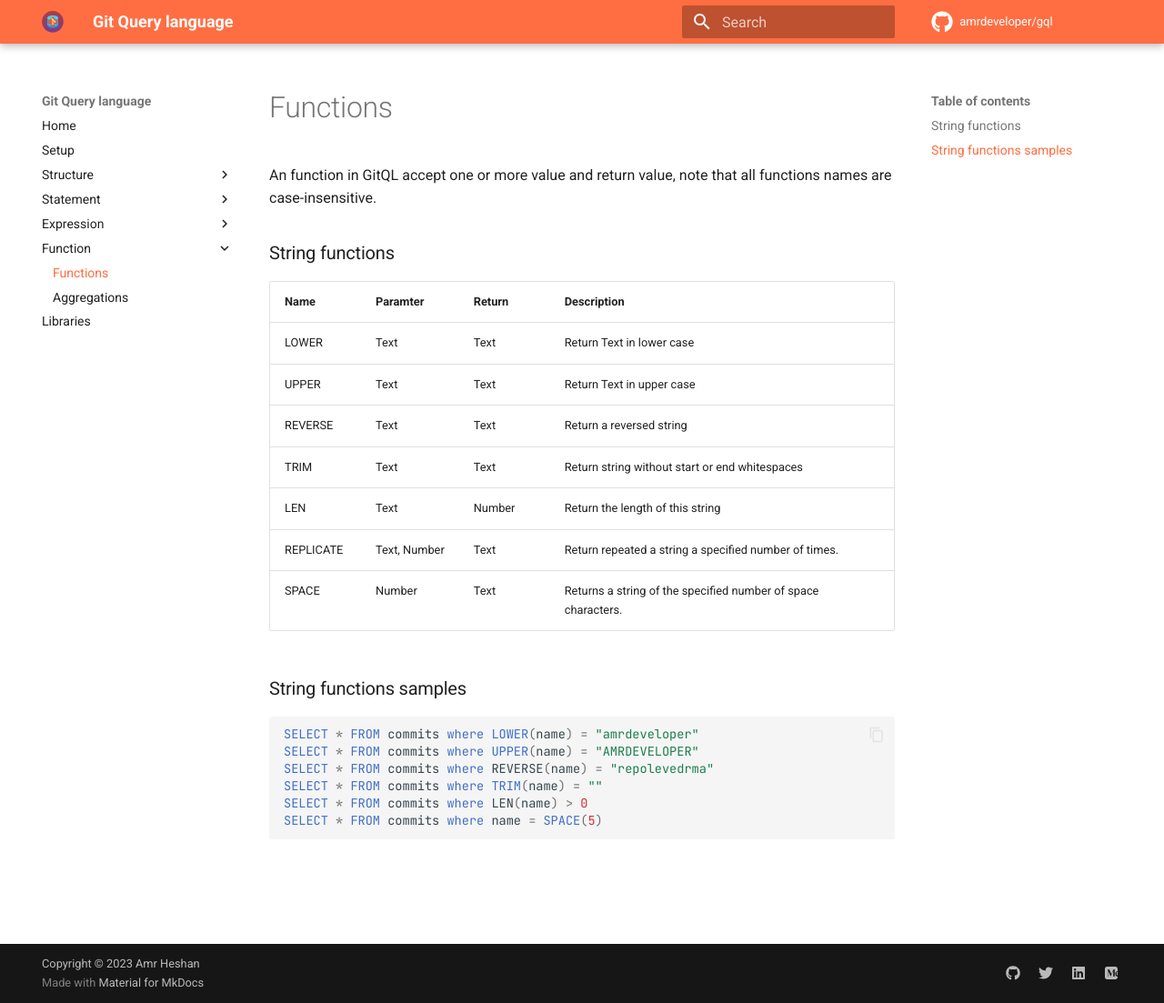
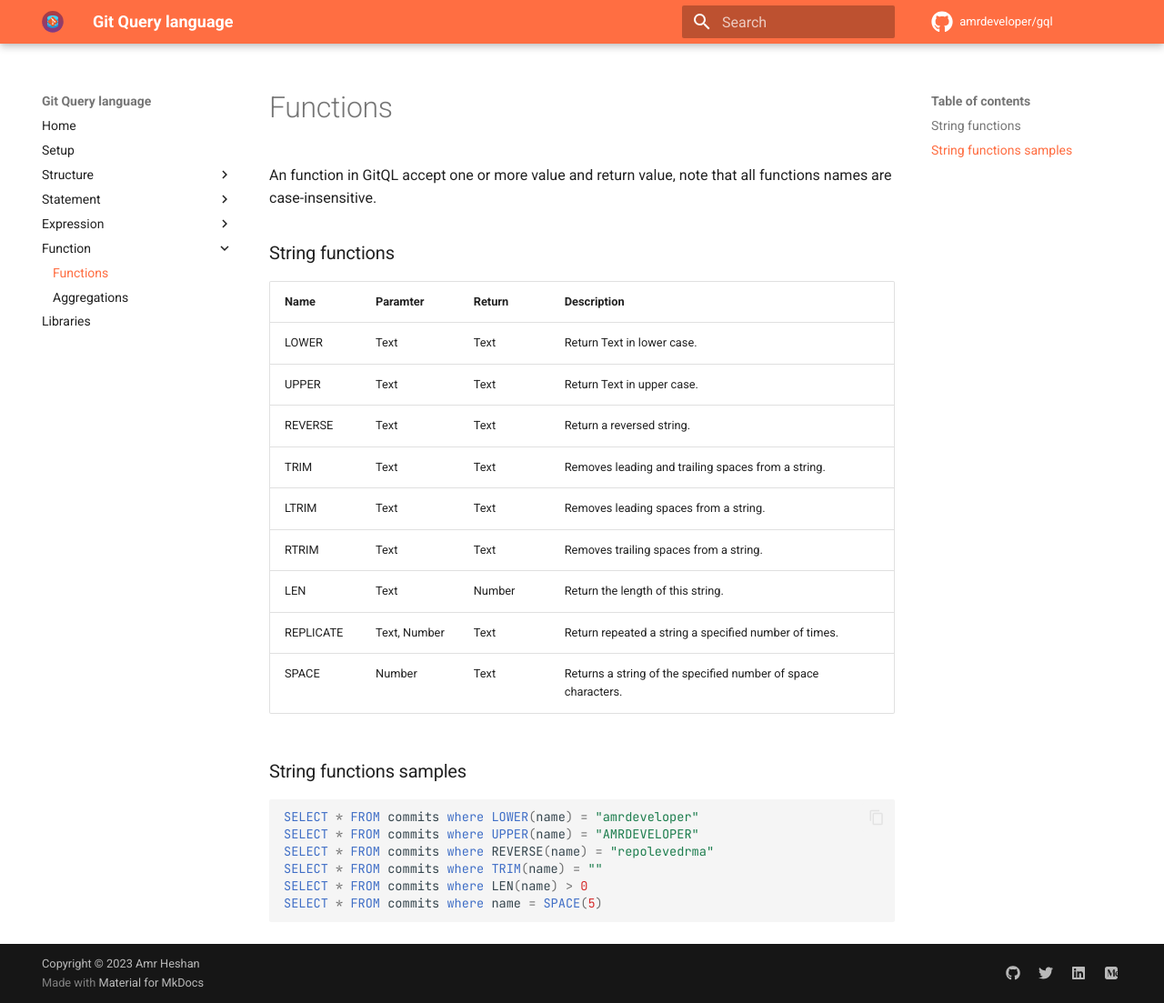
Before and after one commit to AmrDeveloper/GQL, an MkDocs documentation site: the page built from docs/function/functions.md, in a window 1280 px wide and 1103 px high. Shown: the whole window at 91% size. Built offline with MkDocs 1.6.1 and Material for MkDocs 9.7.7, drawn with Linux system fonts in a browser that asks for light colours; comment, search, counter and statistics services are not loaded.

Commit message:
Implement `LTRIM` and `RTRIM` Functions

```diff
--- a/docs/function/functions.md
+++ b/docs/function/functions.md
@@ -4,11 +4,13 @@ note that all functions names are case-insensitive.
 ### String functions
 | Name      | Paramter     | Return | Description                                                   |
 | --------- | ------------ | ------ | ------------------------------------------------------------- |
-| LOWER     | Text         | Text   | Return Text in lower case                                     |
-| UPPER     | Text         | Text   | Return Text in upper case                                     |
-| REVERSE   | Text         | Text   | Return a reversed string                                      |
-| TRIM      | Text         | Text   | Return string without start or end whitespaces                |
-| LEN       | Text         | Number | Return the length of this string                              |
+| LOWER     | Text         | Text   | Return Text in lower case.                                    |
+| UPPER     | Text         | Text   | Return Text in upper case.                                    |
+| REVERSE   | Text         | Text   | Return a reversed string.                                     |
+| TRIM      | Text         | Text   | Removes leading and trailing spaces from a string.            |
+| LTRIM     | Text         | Text   | Removes leading spaces from a string.                         |
+| RTRIM     | Text         | Text   | Removes trailing spaces from a string.                        |
+| LEN       | Text         | Number | Return the length of this string.                             |
 | REPLICATE | Text, Number | Text   | Return repeated a string a specified number of times.         |
 | SPACE     | Number       | Text   | Returns a string of the specified number of space characters. |
 
```
Also changed, not shown: 1 other file.
